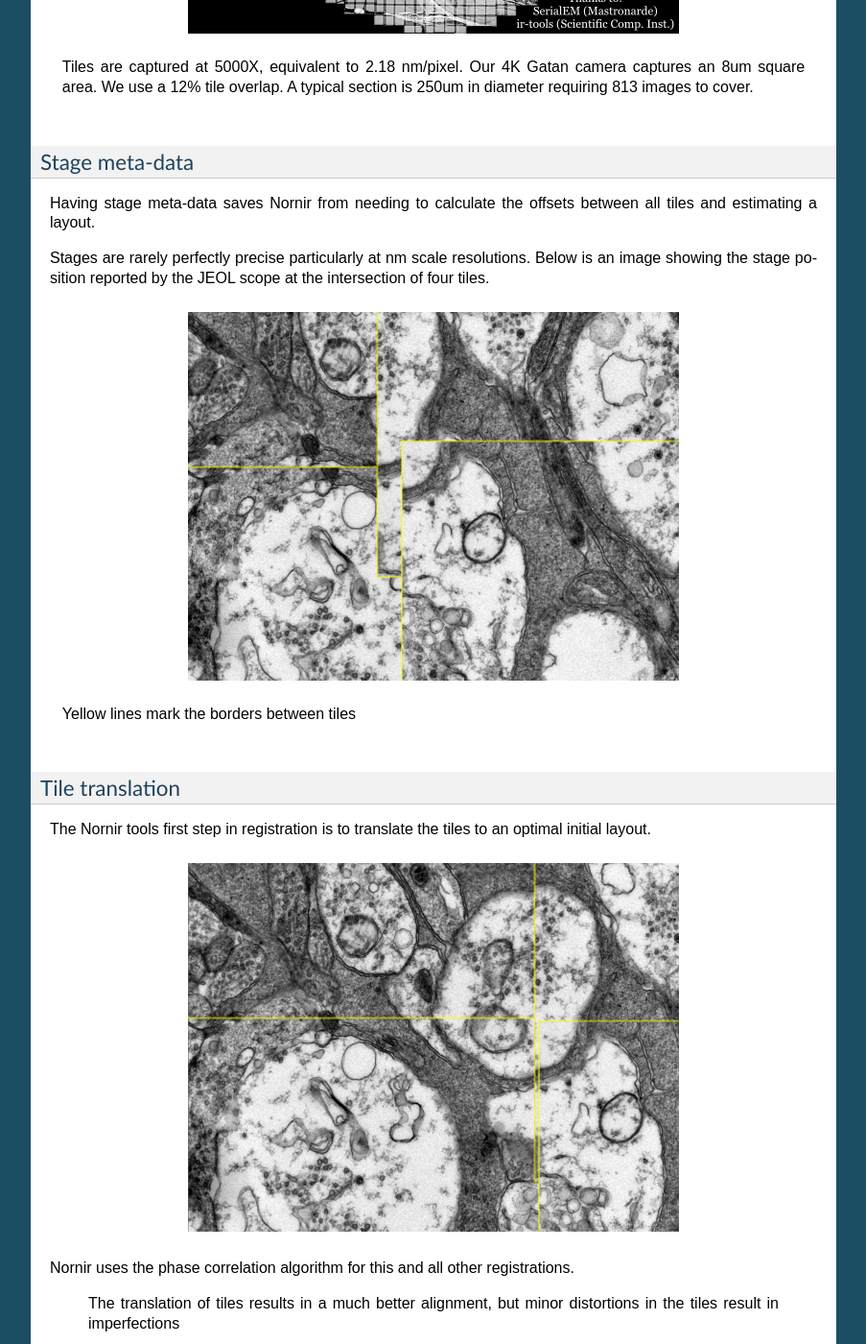
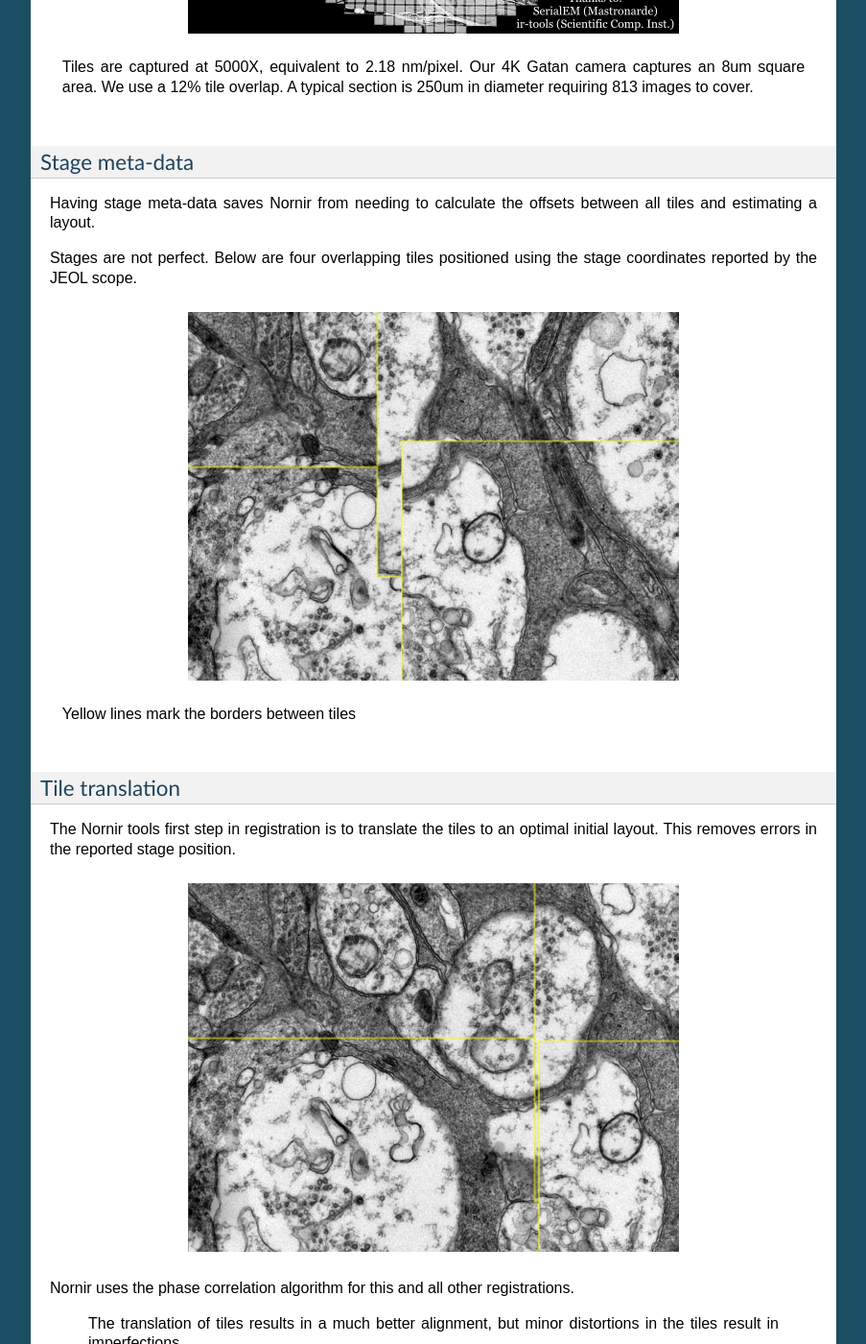
Before and after one commit to jamesra/nornir.github.io, a Sphinx documentation site: the page built from source/overview/overview.rst, in a window 1280 px wide and 1400 px high, scrolled down 878 px. Shown: the whole window at 96% size, without its empty margins (198-1101 px from the left). Built offline with Sphinx 7.4.7, drawn with Linux system fonts in a browser that asks for light colours.

Commit message:
Added TESTHOST environment variable Doc tweaks

```diff
--- a/source/installation/common.rst
+++ b/source/installation/common.rst
@@ -48,6 +48,10 @@
   set TESTINPUTPATH=C:\src\git\nornir\testdata
   set TESTOUTPUTPATH=C:\temp
 
+If one wants to use Viking to examine test volumes after they are built, the TESTHOST environment variable can be set.  You configure your webserver such that the TESTOUTPUTPATH is visible at the URL provided for TESTHOST.
+
+  set TESTHOST=http://localhost/NornirTestOutput
+
 From the nornir-buildmanager directory one can now test the installation by typing::
 
   python setup.py test
--- a/source/overview/overview.rst
+++ b/source/overview/overview.rst
@@ -24,7 +24,7 @@
 
 Having stage meta-data saves Nornir from needing to calculate the offsets between all tiles and estimating a layout.
 
-Stages are rarely perfectly precise particularly at nm scale resolutions.  Below is an image showing the stage position reported by the JEOL scope at the intersection of four tiles.
+Stages are not perfect.  Below are four overlapping tiles positioned using the stage coordinates reported by the JEOL scope.
 
 .. figure:: JamesRA.020.png
    :scale: 50%
@@ -34,7 +34,7 @@
 Tile translation
 ................
 
-The Nornir tools first step in registration is to translate the tiles to an optimal initial layout.
+The Nornir tools first step in registration is to translate the tiles to an optimal initial layout.  This removes errors in the reported stage position.
 
 .. figure:: JamesRA.024.png
    :scale: 50%
```
